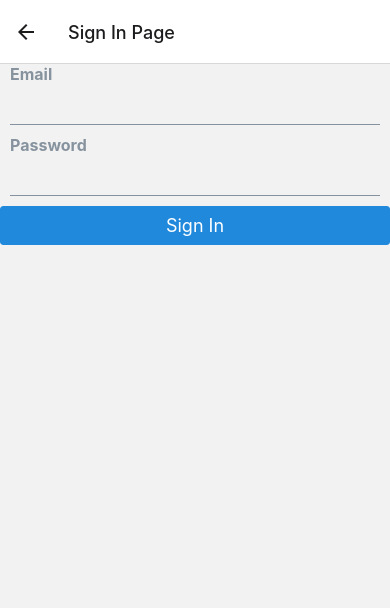
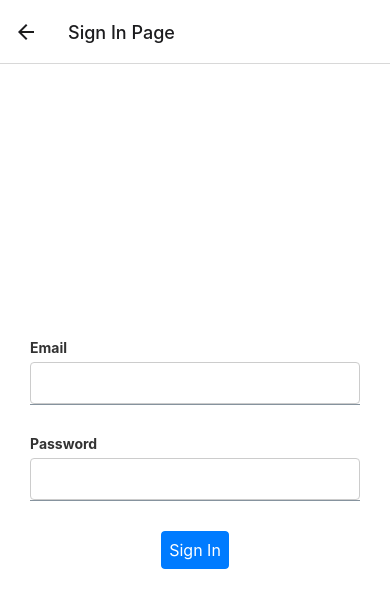
Before and after one commit to huzaifa003/skin_disease, a React Native app: screen /SignIn in a window 390 px wide. Shown: the top 608 px of the page. Built offline with nearby package versions, Linux system fonts and the light colour scheme; no server answers.

Commit message:
Updated UI for Sign In and Sign Up

```diff
--- a/Screens/SignIn.js
+++ b/Screens/SignIn.js
@@ -1,57 +1,101 @@
-import {  onAuthStateChanged, signInWithEmailAndPassword } from '@firebase/auth';
-import React, { useEffect } from 'react';
-import {View} from 'react-native'
+import { onAuthStateChanged, signInWithEmailAndPassword } from '@firebase/auth';
+import React, { useEffect, useState } from 'react';
+import { View, StyleSheet } from 'react-native';
 import { Text, Input, Button } from 'react-native-elements';
-import {auth} from '../Components/DB';
+import { auth } from '../Components/DB';
 
+const SignIn = ({ navigation }) => {
+  const [email, setEmail] = useState('');
+  const [password, setPassword] = useState('');
+  const [error, setError] = useState('');
+  const [displayError, setDisplayError] = useState(false);
 
-const SignIn = ({navigation}) => {
-  const [email, setEmail] = React.useState('');
-  const [password, setPassword] = React.useState('');
+  useEffect(() => {
+    auth.onAuthStateChanged((user) => {
+      if (user) {
+        navigation.reset({ index: 0, routes: [{ name: 'BookAppointment' }] });
+      }
+    });
+  }, []);
 
-  const [error, setError] = React.useState('');
-  const [displayError, setDisplayError] = React.useState(false)
-
-  useEffect(()=>{
-    auth.onAuthStateChanged((user)=>{
-        if (user){
-            navigation.reset({index: 0, routes : [{name: "BookAppointment"}]})
-            // console.log(user);
-        }
-    })
-  },[])
   const handleSignIn = async () => {
     try {
-      await signInWithEmailAndPassword(auth,email, password);
-
+      await signInWithEmailAndPassword(auth, email, password);
       navigation.navigate('BookAppointment');
     } catch (error) {
       setError('Sign In failed: ' + error.message);
-      setDisplayError(true)
+      setDisplayError(true);
     }
   };
 
-
   return (
-    <View style={{}}>
-
-      { displayError? <Text style={{ backgroundColor: 'red'}}> {error} </Text> : "" }
+    <View style={styles.container}>
+      {displayError && <Text style={styles.errorText}>{error}</Text>}
       <Input
         label="Email"
         value={email}
-        onChangeText={(text) => setEmail(text)}
+        onChangeText={setEmail}
+        containerStyle={styles.inputContainer}
+        inputStyle={styles.input}
+        labelStyle={styles.label}
       />
-
       <Input
         label="Password"
         value={password}
-        onChangeText={(text) => setPassword(text)}
+        onChangeText={setPassword}
+        containerStyle={styles.inputContainer}
+        inputStyle={styles.input}
+        labelStyle={styles.label}
+        secureTextEntry
       />
-
-      <Button title="Sign In" onPress={handleSignIn} />
-
+      <Button
+        title="Sign In"
+        onPress={handleSignIn}
+        buttonStyle={styles.button}
+        titleStyle={styles.buttonTitle}
+      />
     </View>
   );
 };
 
+const styles = StyleSheet.create({
+  container: {
+    flex: 1,
+    justifyContent: 'center',
+    alignItems: 'center',
+    padding: 20,
+    backgroundColor: '#fff',
+  },
+  inputContainer: {
+    marginBottom: 20,
+  },
+  input: {
+    fontSize: 16,
+    paddingVertical: 10,
+    paddingHorizontal: 12,
+    borderWidth: 1,
+    borderColor: '#ccc',
+    borderRadius: 4,
+  },
+  label: {
+    fontSize: 14,
+    marginBottom: 6,
+    color: '#333',
+  },
+  errorText: {
+    backgroundColor: 'red',
+    padding: 10,
+    marginBottom: 20,
+    color: '#fff',
+  },
+  button: {
+    width: '100%',
+    backgroundColor: '#007bff',
+    borderRadius: 4,
+  },
+  buttonTitle: {
+    fontSize: 16,
+  },
+});
+
 export default SignIn;
--- a/Screens/SignUp.js
+++ b/Screens/SignUp.js
@@ -1,9 +1,9 @@
 import { createUserWithEmailAndPassword, onAuthStateChanged } from '@firebase/auth';
 import React, { useEffect } from 'react';
-import { View } from 'react-native'
+import { View, StyleSheet } from 'react-native'
 import { Text, Input, Button } from 'react-native-elements';
 import { auth } from '../Components/DB';
-
+import { TouchableOpacity } from 'react-native';
 
 const SignUp = ({ navigation }) => {
 
@@ -33,26 +33,79 @@ const SignUp = ({ navigation }) => {
 
 
     return (
-        <View style={{}}>
-
-            { displayError? <Text style={{ backgroundColor: 'red'}}> {error} </Text> : "" }
+        <View style={styles.container}>
+            {displayError ? <Text style={styles.errorText}>{error}</Text> : null}
             <Input
                 label="Email"
                 value={email}
                 onChangeText={(text) => setEmail(text)}
+                inputStyle={styles.input}
+                labelStyle={styles.label}
             />
 
             <Input
                 label="Password"
                 value={password}
                 onChangeText={(text) => setPassword(text)}
+                inputStyle={styles.input}
+                labelStyle={styles.label}
+                secureTextEntry
             />
 
-            <Button title="Sign Up" onPress={handleSignUp} />
-            <Text> </Text>
-            <Button title="Already Have an Account? Sign In" onPress={() => { navigation.navigate("SignIn") }} />
+            <Button
+                title="Sign Up"
+                onPress={handleSignUp}
+                buttonStyle={styles.button}
+                titleStyle={styles.buttonTitle}
+            />
+
+            <TouchableOpacity onPress={() => navigation.navigate('SignIn')}>
+            <Text style={styles.text}> Already have an account? Sign In</Text>
+            </TouchableOpacity>
         </View>
     );
 };
 
+const styles = StyleSheet.create({
+    container: {
+        flex: 1,
+        justifyContent: 'center',
+        alignItems: 'center',
+        backgroundColor: '#f5f5f5',
+        padding: 20,
+    },
+    input: {
+        width: '100%',
+        marginBottom: 10,
+        backgroundColor: '#fff',
+        borderRadius: 5,
+        paddingHorizontal: 10,
+    },
+    label: {
+        color: '#333',
+        fontWeight: 'bold',
+        marginBottom: 5,
+    },
+    button: {
+        width: '100%',
+        marginBottom: 20,
+        backgroundColor: '#007bff',
+        borderRadius: 5,
+    },
+    buttonTitle: {
+        fontWeight: 'bold',
+    },
+    text: {
+        marginBottom: 10,
+        color: 'blue',
+    },
+    errorText: {
+        backgroundColor: 'red',
+        color: 'white',
+        padding: 10,
+        marginBottom: 10,
+        borderRadius: 5,
+    },
+});
+
 export default SignUp;
```
